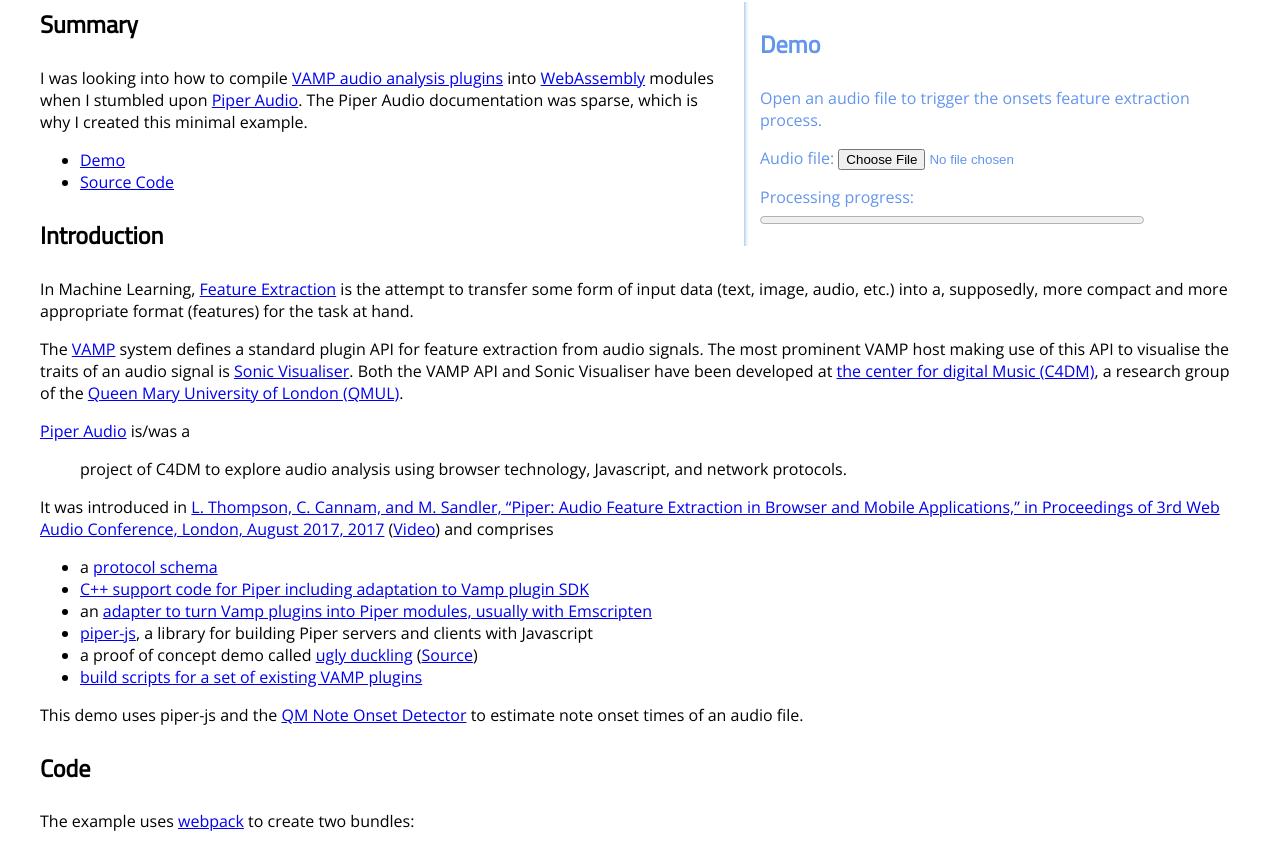
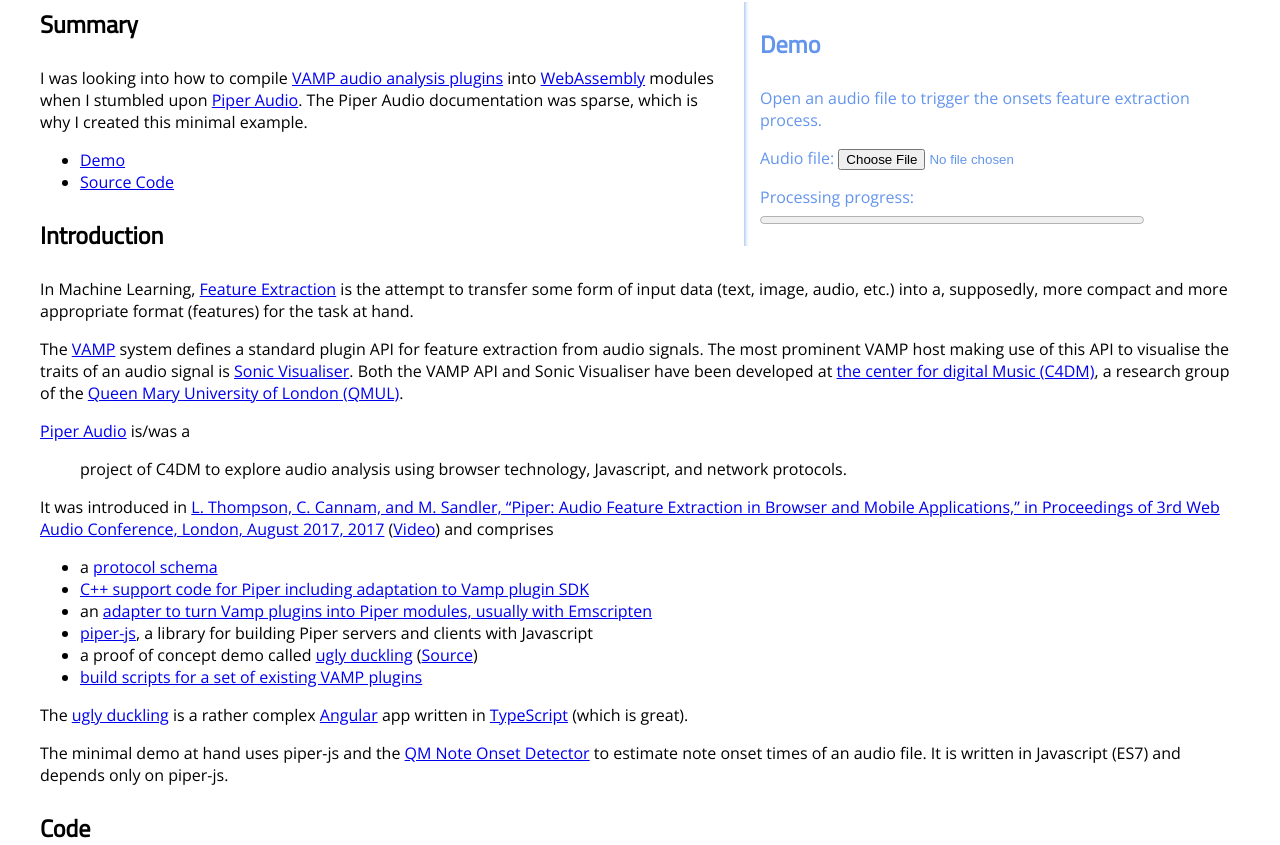
Before and after one commit to jawebada/piper-audio-example-streaming-web-worker, a website: page docs/index.html in a window 1280 px wide. Shown: the part 101-946 px from the top of the page. Drawn offline with nearby package versions, Linux system fonts and the light colour scheme.

Commit message:
Improve wording

```diff
--- a/docs/index.html
+++ b/docs/index.html
@@ -65,11 +65,15 @@
 <li>a proof of concept demo called <a href="https://piper-audio.github.io/ugly-duckling">ugly duckling</a> (<a href="https://github.com/piper-audio/ugly-duckling">Source</a>)</li>
 <li><a href="https://github.com/piper-audio/piper-vamp-js-builds">build scripts for a set of existing VAMP plugins</a></li>
 </ul>
-<p>This demo uses piper-js and the <a href="https://vamp-plugins.org/plugin-doc/qm-vamp-plugins.html#qm-onsetdetector">QM Note Onset
+<p>The <a href="https://piper-audio.github.io/ugly-duckling">ugly duckling</a> is a rather
+complex <a href="https://angular.io/">Angular</a> app written in
+<a href="https://www.typescriptlang.org/">TypeScript</a> (which is great).</p>
+<p>The minimal demo at hand uses piper-js and the <a href="https://vamp-plugins.org/plugin-doc/qm-vamp-plugins.html#qm-onsetdetector">QM Note Onset
 Detector</a>
-to estimate note onset times of an audio file.</p>
+to estimate note onset times of an audio file. It is written in Javascript
+(ES7) and depends only on piper-js.</p>
 <h2>Code</h2>
-<p>The example uses <a href="https://webpack.js.org/">webpack</a> to create two bundles:</p>
+<p>The code uses <a href="https://webpack.js.org/">webpack</a> to create two bundles:</p>
 <ul>
 <li><a href="https://github.com/jawebada/piper-audio-example-streaming-web-worker/blob/master/src/worker.js">worker.js</a>,
 the script executed by a <a href="https://developer.mozilla.org/en-US/docs/Web/API/Web_Workers_API">Web Worker</a> and</li>
```
Also changed, not shown: README.md.
